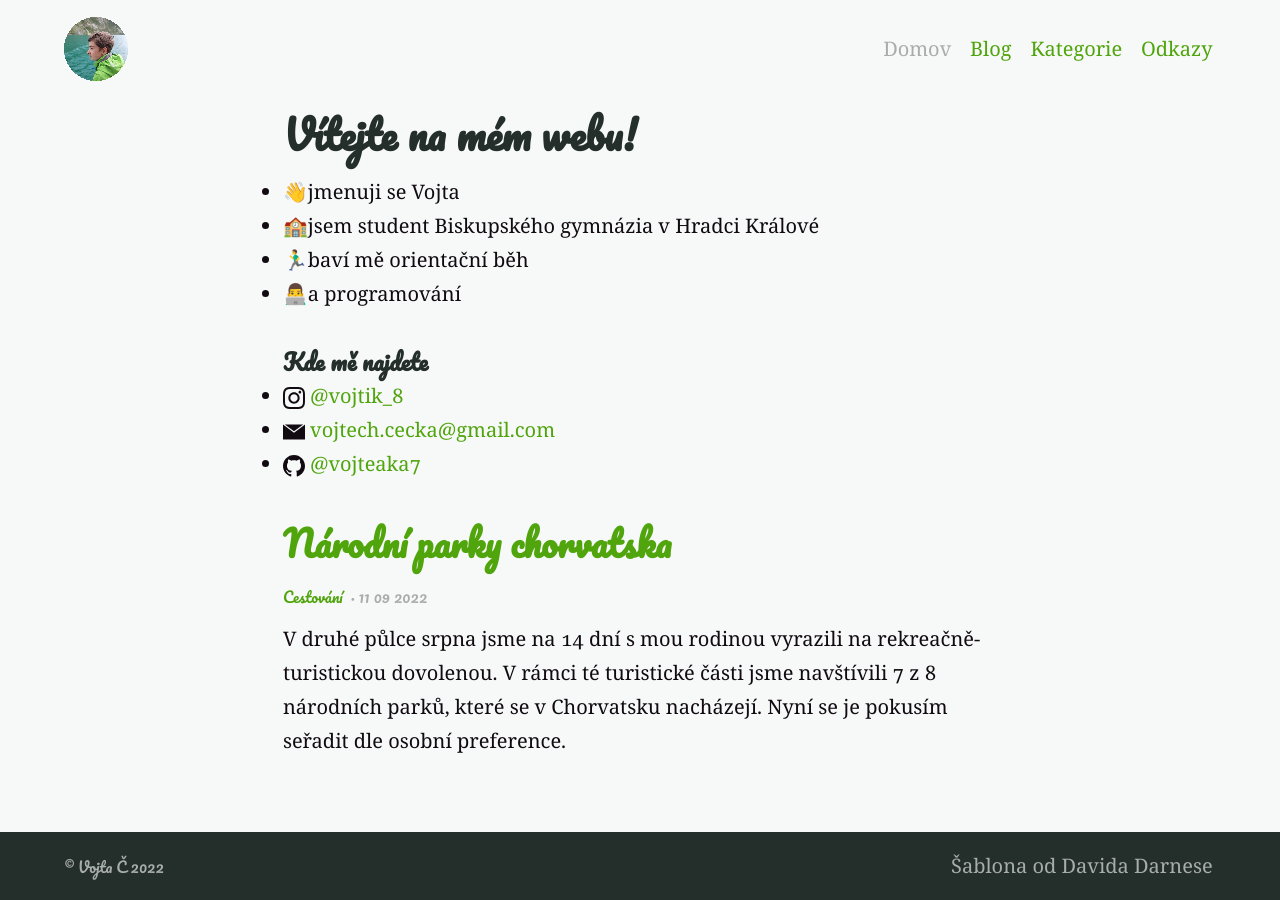
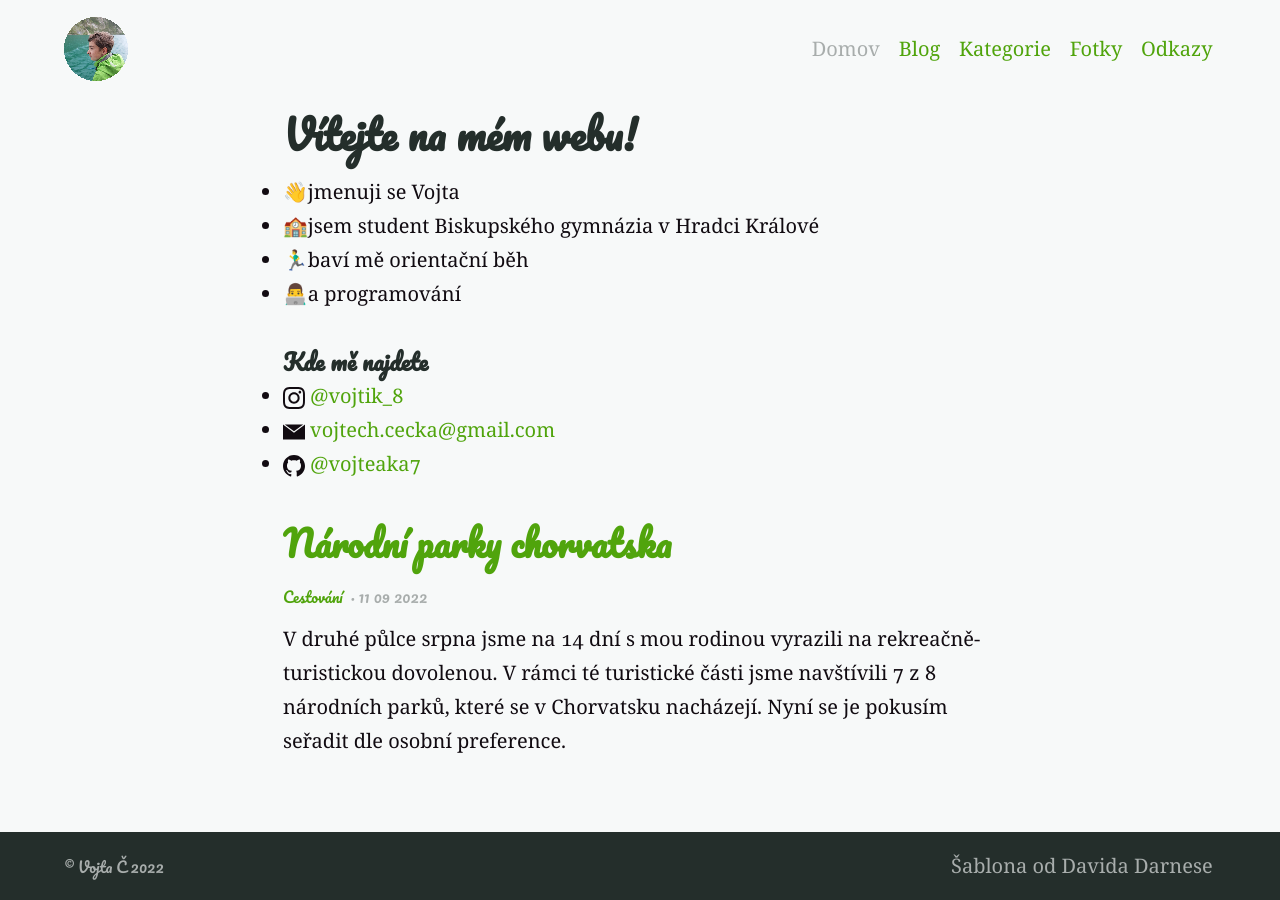
Before and after one commit to vojteaka7/vojteaka7.github.io, a Jekyll site: the page built from index.md, in a window 1280 px wide. Built offline with Jekyll 4.4.1, drawn with Linux system fonts in a browser that asks for light colours.

Commit message:
přidání odkazu na kolekci Fotky

```diff
--- a/_config.yml
+++ b/_config.yml
@@ -137,6 +137,8 @@ navigation_header:
   url: /blog/
 - title: Kategorie
   url: /categories/
+- title: Fotky
+  url: /photos/
 - title: Odkazy
   url: /links/
     #- title: Hledat
```
